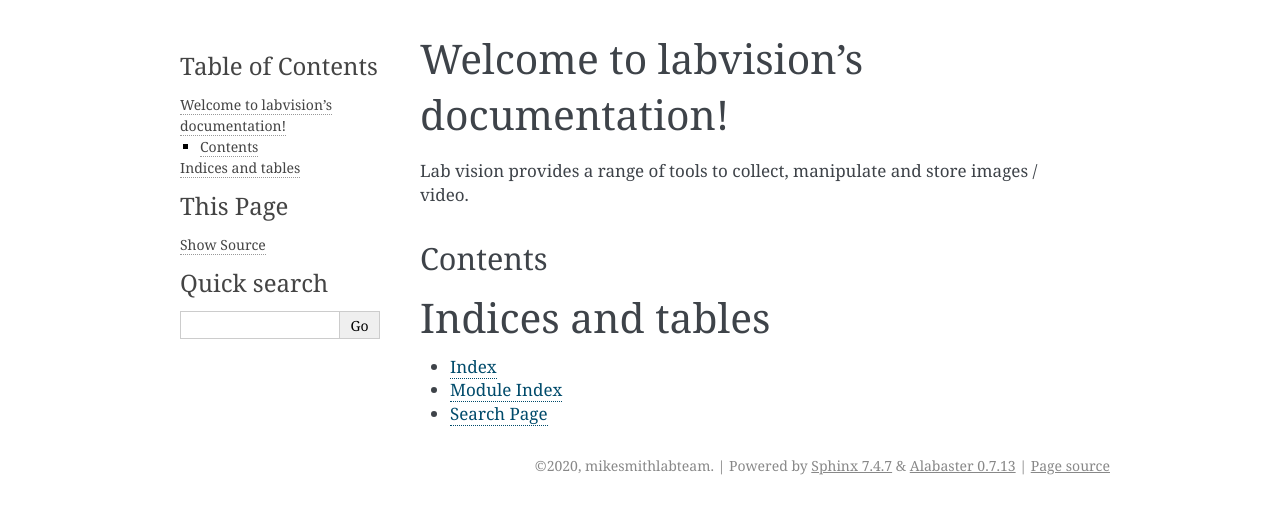
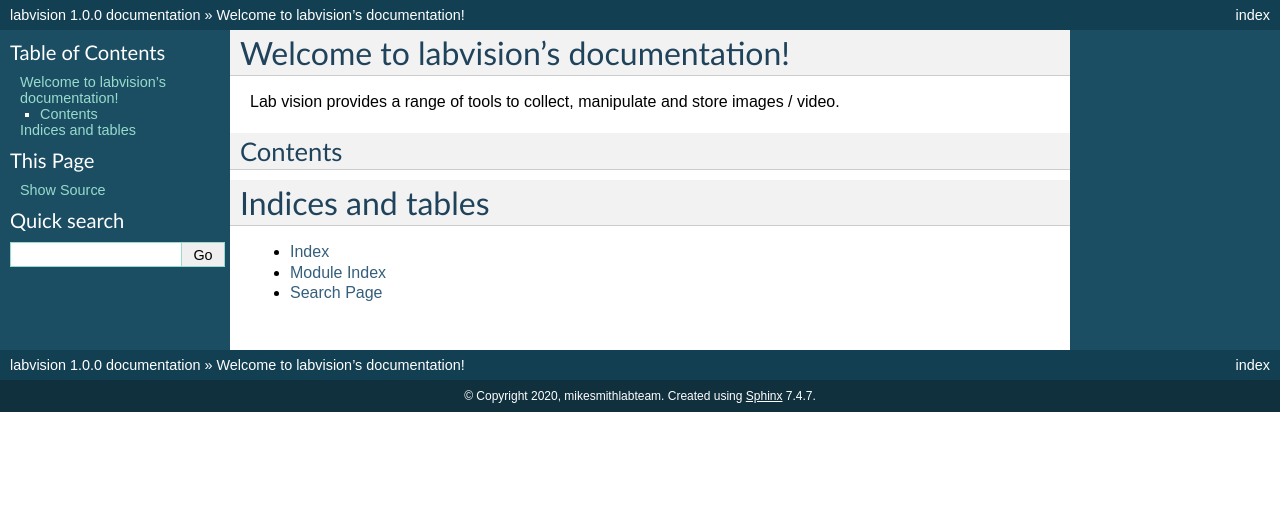
Before and after one commit to knoxte/labvision, a Sphinx documentation site: the page built from docs/source/index.rst, in a window 1280 px wide. Shown: the top 514 px of the page. Built offline with Sphinx 7.4.7, drawn with Linux system fonts in a browser that asks for light colours.

```diff
--- a/docs/source/conf.py
+++ b/docs/source/conf.py
@@ -47,7 +47,7 @@ exclude_patterns = []
 # The theme to use for HTML and HTML Help pages.  See the documentation for
 # a list of builtin themes.
 #
-html_theme = 'alabaster'
+html_theme = 'classic'
 
 # Add any paths that contain custom static files (such as style sheets) here,
 # relative to this directory. They are copied after the builtin static files,
--- a/readthedocs.yaml
+++ b/readthedocs.yaml
@@ -15,7 +15,3 @@ sphinx:
 
 # Optionally build your docs in additional formats such as PDF and ePub
 formats: all
-
-
-conda:
-  file: environment.yml
```
